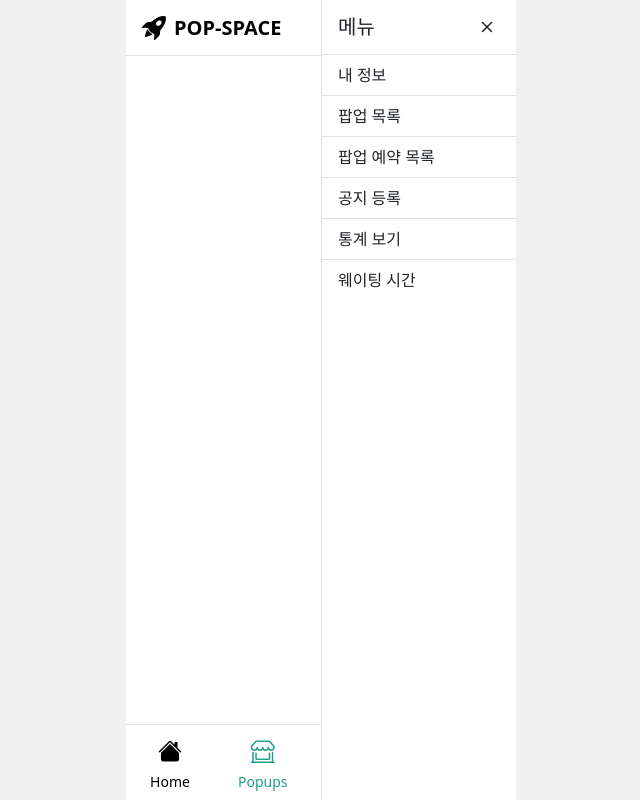
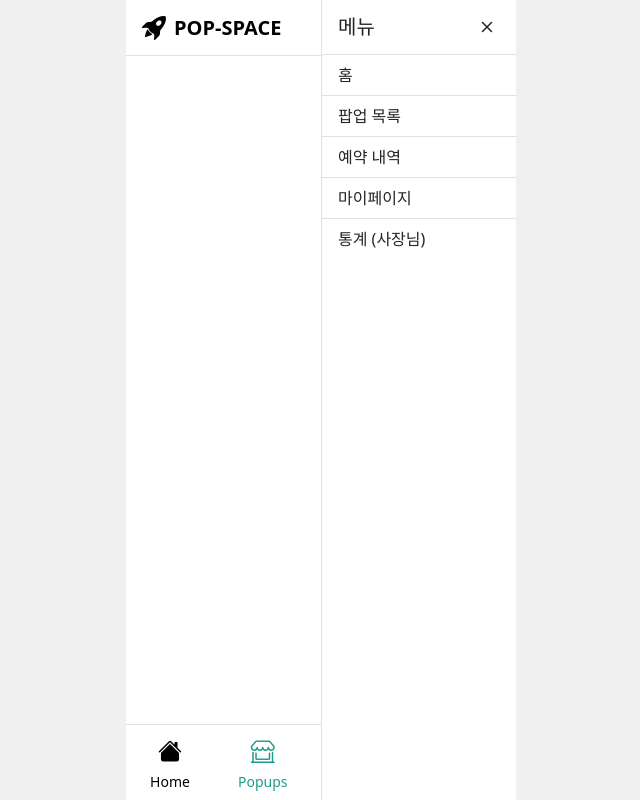
Before and after one commit to KosaOneShot/popspace_FE, a React (Vite) app: page / in a window 1280 px wide. Both pictures are taken after a click on the button 805 px from the left and 27 px from the top of the page. Shown: the whole page, without its empty margins (319-959 px from the left). Built offline with nearby package versions, Linux system fonts and the light colour scheme.

Commit message:
chore : sidemenu 목록 수정

```diff
--- a/src/components/SideMenu.jsx
+++ b/src/components/SideMenu.jsx
@@ -1,10 +1,9 @@
 const menuItems = [
-  { label: "내 정보", href: "/profile" },
+  { label: "홈", href: "/" },
   { label: "팝업 목록", href: "/popups" },
-  { label: "팝업 예약 목록", href: "/reservations" },
-  { label: "공지 등록", href: "/notice" },
-  { label: "통계 보기", href: "/stats" },
-  { label: "웨이팅 시간", href: "/waiting" },
+  { label: "예약 내역", href: "/reservations" },
+  { label: "마이페이지", href: "/mypage" },
+  { label: "통계 (사장님)", href: "/stats" },
 ];
 
 const SideMenu = ({ isOpen, onClose, appWidth }) => {
```
